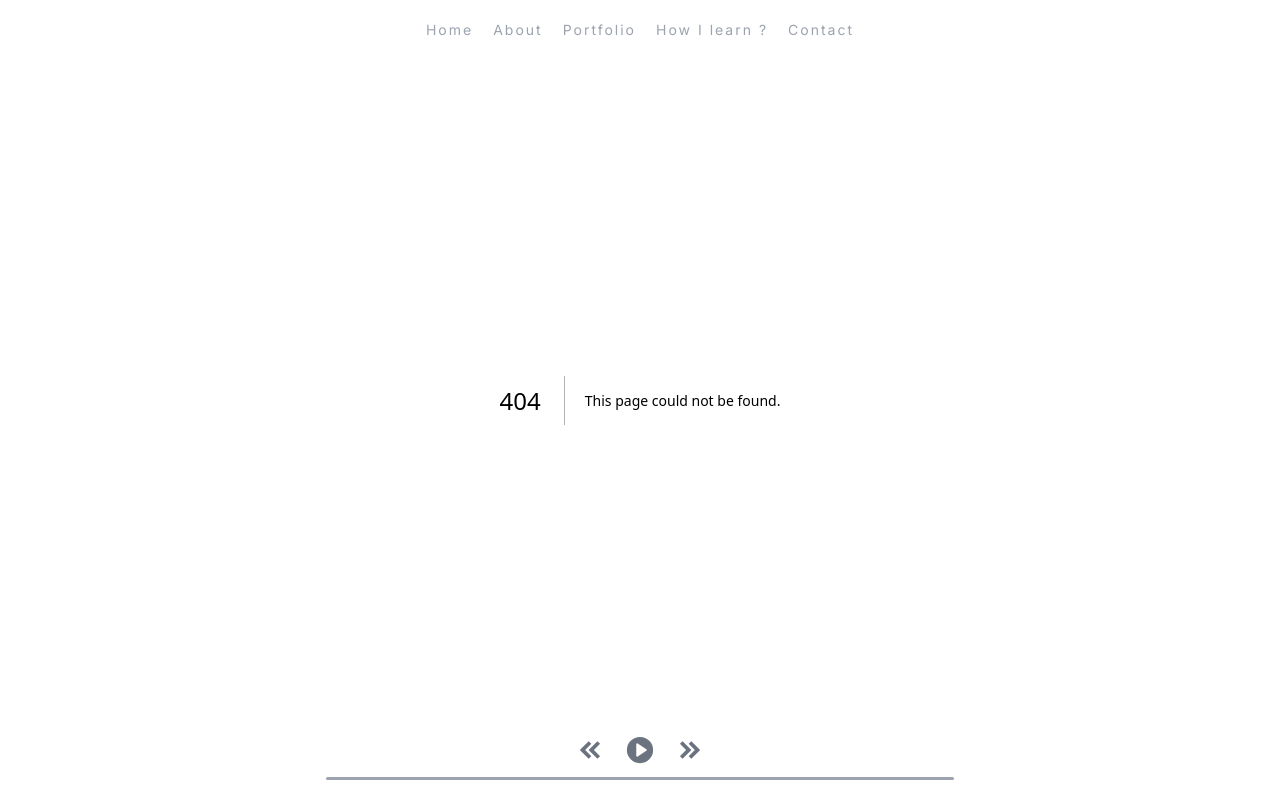
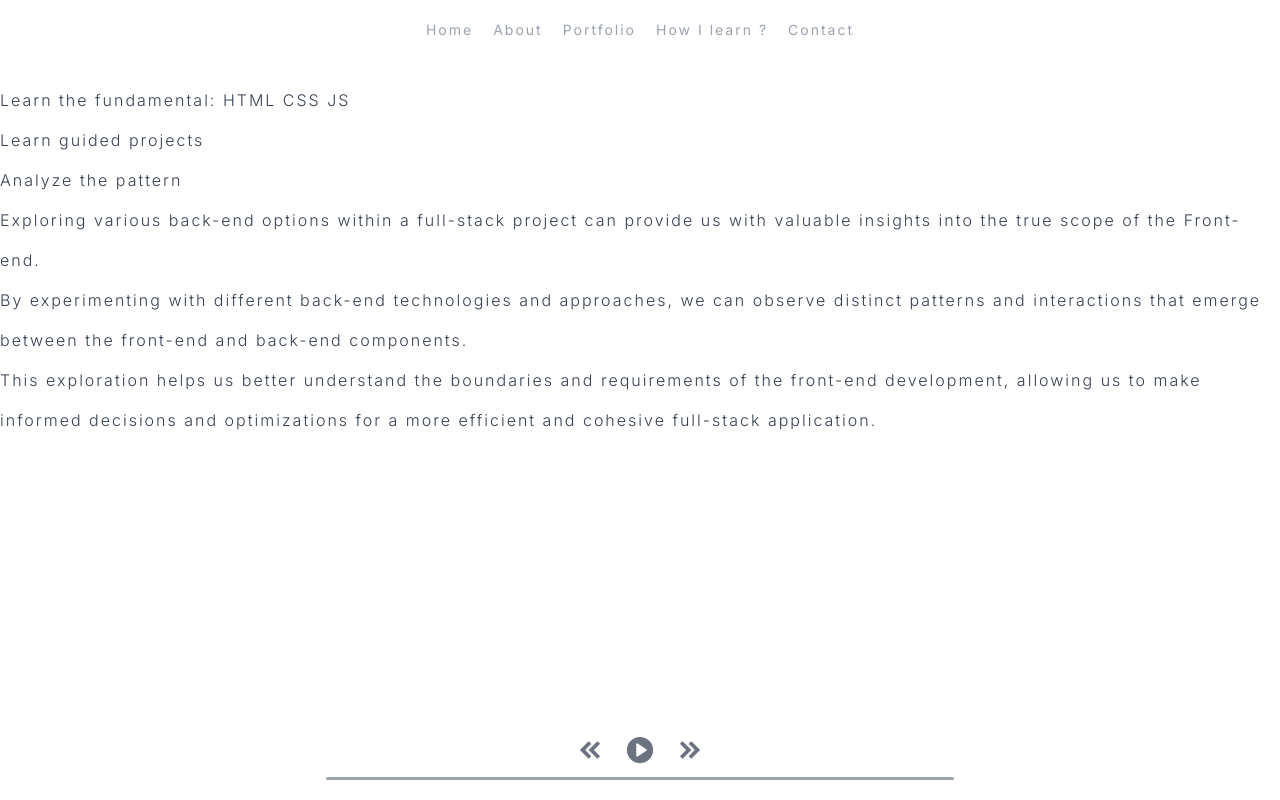
Before and after one commit to ryanfadhilah/next-portfolio, a Next.js app: page /learn in a window 1280 px wide. Before the commit this address had no page. Built offline with nearby package versions, Linux system fonts and the light colour scheme.

Commit message:
smooth scroll

```diff
--- a/app/about/page.tsx
+++ b/app/about/page.tsx
@@ -1,5 +1,6 @@
 import About from "@/components/home/About";
 import React from "react";
+import { ScrollerMotion } from "scroller-motion";
 
 type Props = {};
 
--- a/app/layout.tsx
+++ b/app/layout.tsx
@@ -20,7 +20,9 @@ export default function RootLayout({
   return (
     <html lang="en">
       <body className={`scroll-smooth  ${inter.className}`}>
-        <div className=" max-w-4xl mx-auto scroll-smooth">{children}</div>
+        {/* <div className=" max-w-4xl mx-auto scroll-smooth"> */}
+        {children}
+        {/* </div> */}
         <Footer></Footer>
         <Navbar></Navbar>
       </body>
--- /dev/null
+++ b/app/learn/page.tsx
@@ -0,0 +1,12 @@
+import Learn from "@/components/home/Learn";
+import React from "react";
+
+type Props = {};
+
+export default function page({}: Props) {
+  return (
+    <div>
+      <Learn></Learn>
+    </div>
+  );
+}
--- a/app/portfolio/page.tsx
+++ b/app/portfolio/page.tsx
@@ -1,20 +1,11 @@
-"use client";
-
+import Portfolio from "@/components/home/Portfolio";
 import { motion, AnimatePresence } from "framer-motion";
 type Props = {};
 
 export default function page({}: Props) {
   return (
-    <AnimatePresence mode="wait">
-      <motion.div
-        initial={{ opacity: 0 }}
-        animate={{ opacity: 1 }}
-        exit={{ opacity: 0 }}
-        transition={{ duration: 1.4, ease: [0.43, 0.13, 0.23, 0.96] }}
-        className="h-screen bg-yellow-500"
-      >
-        page
-      </motion.div>
-    </AnimatePresence>
+    <div>
+      <Portfolio></Portfolio>
+    </div>
   );
 }
--- a/components/home/About.tsx
+++ b/components/home/About.tsx
@@ -1,6 +1,6 @@
 "use client";
 
-import { motion } from "framer-motion";
+import { motion, AnimatePresence } from "framer-motion";
 import Image from "next/image";
 import { SiNextdotjs, SiTailwindcss, SiTypescript } from "react-icons/si";
 import { FaReact } from "react-icons/fa";
@@ -16,17 +16,21 @@ import {
   SiHtml5,
 } from "react-icons/si";
 import { BiLogoTypescript } from "react-icons/bi";
+import { useState } from "react";
+import { ScrollerMotion } from "scroller-motion";
 
 type Props = {};
 
 export default function About({}: Props) {
   return (
+    <ScrollerMotion>
       <motion.div
         initial={{ opacity: 0 }}
         animate={{ opacity: 1 }}
         transition={{ duration: 1 }}
         className="w-full h-screen text-gray-700 py-20 tracking-[2px] font-light
-      md:leading-10 "
+      md:leading-10
+      max-w-5xl m-auto"
       >
         {/* First */}
         <section className="">
@@ -38,7 +42,9 @@ export default function About({}: Props) {
           md:text-4xl"
           >
             Graduate at December 2022 with degree of{" "}
-          <span className="font-semibold text-teal-700">Computer Science</span>{" "}
+            <span className="font-semibold text-teal-700">
+              Computer Science
+            </span>{" "}
             Majoring at Business Information Technology
           </motion.p>
         </section>
@@ -118,9 +124,9 @@ export default function About({}: Props) {
 
         {/*  Work*/}
         <motion.section
-        initial={{ y: 300 }}
-        animate={{ y: 0 }}
+          initial={{ scale: 0.9, opacity: 0.5 }}
           transition={{ duration: 1 }}
+          whileInView={{ scale: 1, opacity: 1 }}
           className="px-5 py-24 bg-teal-900/50
         md:px-20"
         >
@@ -155,9 +161,9 @@ export default function About({}: Props) {
 
         {/*  Organization*/}
         <motion.section
-        initial={{ y: 300 }}
-        animate={{ y: 0 }}
-        transition={{ duration: 1, delay: 1 }}
+          initial={{ scale: 0.9, opacity: 0.5 }}
+          transition={{ duration: 1 }}
+          whileInView={{ scale: 1, opacity: 1 }}
           className="px-5 py-24 bg-teal-950/40
         md:px-20"
         >
@@ -194,57 +200,7 @@ export default function About({}: Props) {
           </span>
         </motion.section>
       </motion.div>
+      //{" "}
+    </ScrollerMotion>
   );
 }
-
-// {/* <div className="h-full w-full flex flex-col py-20 tracking-[.5px]">
-// {/* Intro*/}
-// <section className="flex flex-col items-center text-center">
-//   <Image
-//     src={"/profile.jpg"}
-//     alt="profile"
-//     width={200}
-//     height={200}
-//     className="rounded-full"
-//   />
-//   <p className="pt-20 font-semibold text-5xl">Ryan Fadhilah</p>
-//   <p className="pt-10 text-teal-950/50">Software Engineer</p>
-//   <p className="pt-10 px-5 text-gray-500 text-lg text-justify">
-//     Fresh Graduate Computer Science Majoring at Business Information
-//     Technology
-//   </p>
-//   <p className="pt-5 px-5 text-gray-500 text-lg text-justify"></p>
-//   {/* <div className="w-full flex justify-end pt-10 px-5">
-//     <p className="h-[2px] w-1/2  bg-gray-500"></p>
-//   </div> */}
-// </section>
-
-// <section className="flex justify-between px-5 text-gray-500 text-2xl py-10 md:py-20">
-//   <SiNextdotjs></SiNextdotjs>
-//   <SiTailwindcss></SiTailwindcss>
-//   <SiPrisma></SiPrisma>
-//   <SiTypescript></SiTypescript>
-//   <FaReact></FaReact>
-//   <TbBrandFramerMotion></TbBrandFramerMotion>
-//   <CgFigma></CgFigma>
-//   <GrMysql></GrMysql>
-//   <SiMongodb></SiMongodb>
-//   <SiGraphql></SiGraphql>
-// </section>
-
-// <section className="flex flex-col mx-5">
-//   <span>
-//     <h1 className="text-2xl">General</h1>
-//     <div className="h-full w-full flex gap-5 pt-2">
-//       <span className="min-w-[2.5px] rounded-full h-auto bg-teal-500"></span>
-//       <ul className="text-gray-800">
-//         <li>Software Engineer</li>
-//         <li>UI/UX</li>
-//         <li>Business Analyst</li>
-//         Project Management
-//         <li>UML diagram</li>
-//       </ul>
-//     </div>
-//   </span>
-// </section>
-// </div> */}
--- /dev/null
+++ b/components/home/Learn.tsx
@@ -0,0 +1,38 @@
+"use client";
+import { motion } from "framer-motion";
+import Image from "next/image";
+type Props = {};
+
+export default function Learn({}: Props) {
+  return (
+    <motion.div
+      initial={{ opacity: 0 }}
+      animate={{ opacity: 1 }}
+      transition={{ duration: 1 }}
+      className="w-full h-screen text-gray-700 py-20 tracking-[2px] font-light
+      md:leading-10 "
+    >
+      <section>Learn the fundamental: HTML CSS JS</section>
+
+      <section>Learn guided projects</section>
+
+      <section>Analyze the pattern</section>
+
+      <section>
+        Exploring various back-end options within a full-stack project can
+        provide us with valuable insights into the true scope of the Front-end.
+      </section>
+      <section>
+        By experimenting with different back-end technologies and approaches, we
+        can observe distinct patterns and interactions that emerge between the
+        front-end and back-end components.
+      </section>
+      <section>
+        This exploration helps us better understand the boundaries and
+        requirements of the front-end development, allowing us to make informed
+        decisions and optimizations for a more efficient and cohesive full-stack
+        application.
+      </section>
+    </motion.div>
+  );
+}
--- a/components/home/Portfolio.tsx
+++ b/components/home/Portfolio.tsx
@@ -1,9 +1,22 @@
-import React from "react";
+"use client";
+import { motion } from "framer-motion";
+import Image from "next/image";
 
 type Props = {};
 
 function Portfolio({}: Props) {
-  return <div className="h-screen bg-teal-100">Portfolio</div>;
+  return (
+    <motion.div
+      initial={{ opacity: 0 }}
+      animate={{ opacity: 1 }}
+      transition={{ duration: 1 }}
+      className="w-full h-screen text-gray-700 py-20 tracking-[2px] font-light
+  md:leading-10 "
+    >
+      {/* Todo List */}
+      <section></section>
+    </motion.div>
+  );
 }
 
 export default Portfolio;
--- a/components/shared/MobileNav.tsx
+++ b/components/shared/MobileNav.tsx
@@ -27,7 +27,7 @@ export default function MobileNav({}: Props) {
     <nav className=" flex md:hidden text-white">
       {/* Nav */}
       <div
-        onClick={() => setIsOpen(true)}
+        onClick={() => setIsOpen(!isOpen)}
         className="text-3xl cursor-pointer text-black"
       >
         <CgMenuRight></CgMenuRight>
@@ -38,10 +38,10 @@ export default function MobileNav({}: Props) {
         variants={variants}
         initial="closed"
         animate={isOpen ? "open" : "closed"}
-        className="bg-gray-100/95 backdrop-blur-3xl shadow-2xl w-full absolute top-0 right-0 max-w-xs h-screen z-20 flex flex-col"
+        className="bg-gray-100/90 backdrop-blur-3xl shadow-2xl w-full absolute top-0 right-0 max-w-xs h-screen z-20 flex flex-col"
       >
         <span
-          onClick={() => setIsOpen(false)}
+          onClick={() => setIsOpen(!isOpen)}
           className="text-4xl absolute z-30 left-4 top-5 cursor-pointer"
         >
           <IoMdClose className="text-gray-700"></IoMdClose>
--- a/package.json
+++ b/package.json
@@ -21,6 +21,7 @@
     "react-icons": "^4.10.1",
     "react-simple-typewriter": "^5.0.1",
     "react-social-icons": "^5.15.0",
+    "scroller-motion": "^1.2.3",
     "tailwindcss": "3.3.3",
     "typescript": "5.2.2"
   }
```
Also changed, not shown: 1 other file (tests, documents, lock files or other folders). Lines whose indentation alone changed are shown as unchanged.
